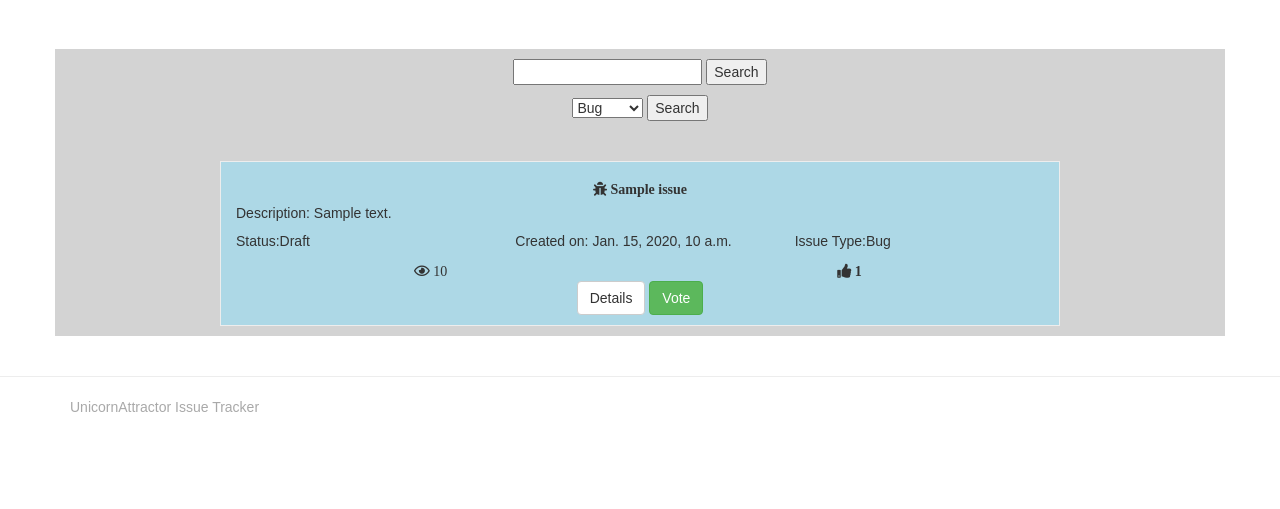
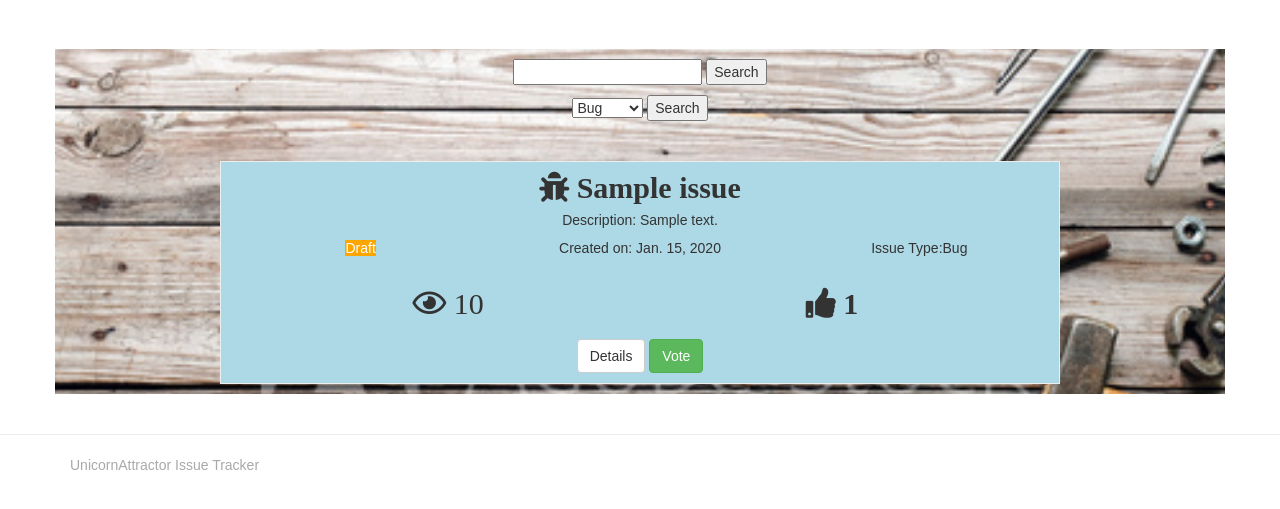
Before and after one commit to mickh14/unicorn-quality, a Django app: page / in a window 1280 px wide. Shown: the part 51-560 px from the top of the page. Run offline with Django 3.2, Linux system fonts and the light colour scheme; tables that the repository leaves empty hold one stand-in row (values such as "Sample post"); some libraries are stand-ins or nearby versions.

Commit message:
update status style to update

```diff
--- a/issues/models.py
+++ b/issues/models.py
@@ -12,7 +12,7 @@ class Issue(models.Model):
     step_to_Reproduce = models.TextField(max_length=1000, default='')
     expected_Results = models.TextField(max_length=500, default='')
     actual_Results = models.TextField(max_length=500, default='')
-    published_date = models.DateTimeField(blank=True, null=True, default=timezone.now)
+    published_date = models.DateField(blank=True, null=True, default=timezone.now)
     issue_option = (
         ('Bug', 'Bug'),
         ('Feature', 'Feature'),
--- a/issues/templates/issues.html
+++ b/issues/templates/issues.html
@@ -1,22 +1,49 @@
 {% extends "base.html" %}
 {% block content %}
 
-<div class="row row-flex centre-elem">
+<div class="row row-flex text-center centre-elem">
 	{% for issue in issues %}
 	<div class="card col-xs-9 issue-bgd">
-		<div class="card-header centre-elem">
+		<div class="card-header">
 			{% if issue.issue_type == "Bug" %}
-			<i class="fas fa-bug"> {{ issue.name }}</i>
+			    <i class="fas fa-bug"> {{ issue.name }}</i>
 			{% else %}
-			<i class="fas fa-check-double"> {{ issue.name }}</i>
+			    <i class="fas fa-check-double"> {{ issue.name }}</i>
 			{% endif %}
 		</div>
 		<div class="card-body">
 			<h5 class="card-title">Description: {{ issue.description|truncatewords:30 }}</h5>
 			<div class="row">
-                <div class="col-sm-12 col-md-6 col-lg-4">
-                    <p class="boldtext card-text">Status:{{ issue.status }}</p>
-                </div>
+                {% if issue.status == "Draft" %}
+                    <div class="col-sm-12 col-md-6 col-lg-4">
+                        <p class="boldtext card-text"><span class="draft-bgd">{{ issue.status }}</span></p>
+                    </div>
+                {% elif issue.status == "ToDo" %}
+                    <div class="col-sm-12 col-md-6 col-lg-4">
+                        <p class="boldtext card-text"><span class="todo-bgd">{{ issue.status }}</span></p>
+                    </div>
+                {% elif issue.status == "InDevelopment" %}
+                    <div class="col-sm-12 col-md-6 col-lg-4">
+                        <p class="boldtext card-text"><span class="indev-bgd">{{ issue.status }}</span></p>
+                    </div>
+                {% elif issue.status == "Fixed" %}
+                    <div class="col-sm-12 col-md-6 col-lg-4">
+                        <p class="boldtext card-text"><span class="fixed-bgd">{{ issue.status }}</span></p>
+                    </div>
+                {% elif issue.status == "InTest" %}
+                    <div class="col-sm-12 col-md-6 col-lg-4">
+                        <p class="boldtext card-text"><span class="intest-bgd">{{ issue.status }}</span></p>
+                    </div>
+                {% elif issue.status == "Done" %}
+                    <div class="col-sm-12 col-md-6 col-lg-4">
+                        <p class="boldtext card-text"><span class="done-bgd">{{ issue.status }}</span></p>
+                    </div>
+
+                {% else %}
+                    <div class="col-sm-12 col-md-6 col-lg-4">
+                        <p class="boldtext card-text"><span class="draft-bgd">Issue: {{ issue.status }}</span></p>
+                    </div>
+                {% endif %}
                 <div class="col-sm-12 col-md-6 col-lg-4">
                     <p class="card-text"><span class="boldtext">Created on:</span> {{ issue.published_date }} </p>
                 </div>
@@ -24,11 +51,11 @@
                     <p class="issue-description card-text">Issue Type:{{ issue.issue_type }}</p>
                 </div>
 			</div>
-            <div class="row">
-                <div class="col-sm-12 col-md-6 col-lg-6 text-center">
+            <div class="row icon">
+                <div class="col-sm-6 col-md-6 col-lg-6 text-center">
                     <i class="far fa-eye"> {{ issue.views }}</i>
                 </div>
-                <div class="col-sm-12 col-md-6 col-lg-6 text-center">
+                <div class="col-sm-6 col-md-6 col-lg-6 text-center">
                     <i class="fas fa-thumbs-up"> {{ issue.votes }}</i>
                 </div>
             </div>
--- a/static/css/custom.css
+++ b/static/css/custom.css
@@ -1,3 +1,5 @@
+/*--------main Style---------*/
+
 body {
     font-family: Arial;
     padding-top: 100px;
@@ -11,6 +13,8 @@ footer {
     color: #A9A9A9;
 }
 
+
+/*--------background Style---------*/
 .base-bgd {
     background-color: lightgray;
 }
@@ -22,6 +26,53 @@ footer {
     border: 1px solid #ededed;
 }
 
+/*--------background status-text---------*/
+.draft-bgd {
+    background-color: orange;
+    color: white;
+}
+
+.todo-bgd {
+    background-color: green;
+    color: white;
+}
+
+.indev-bgd {
+    background-color: blue;
+    color: white;
+}
+
+.fixed-bgd {
+    background-color: purple;
+    color: white;
+}
+
+.intest-bgd {
+    background-color: red;
+    color: white;
+}
+
+.done-bgd {
+    background-color: black;
+    color: white;
+    border: 10px;
+    border-color: white;
+}
+
+.main_bgd{
+    background: url("../images/tabletools.jpg") no-repeat center fixed;
+    -webkit-background-size: cover;
+    -moz-background-size: cover;
+    -o-background-size: cover;
+    background-size: cover;
+    align-items: center;
+    justify-content: center;
+    position: relative;
+
+}
+
+/*--------customer Style---------*/
+
 .centre-elem {
     display: flex;
     justify-content: center;
@@ -32,7 +83,14 @@ footer {
     margin-left: 10px;
 }
 
+i {
+    font-size: 30px;
+}
 
+.icon {
+    padding: 10px;
+    margin: 10px;
+}
 .icon-bar {
     background-color: #fff;
 }
--- a/templates/base.html
+++ b/templates/base.html
@@ -66,7 +66,7 @@
             </div>
         </div>
     {% endif %}
-    <div class="container base-bgd">
+    <div class="container main_bgd">
         <div class="centre-elem">
             <form action="{% url 'search' %}" method="get">
                 <input type="text" name="q">
```
Also changed, not shown: static/images/tabletools.jpg (added), static/images/tabletop.jpg (added).
